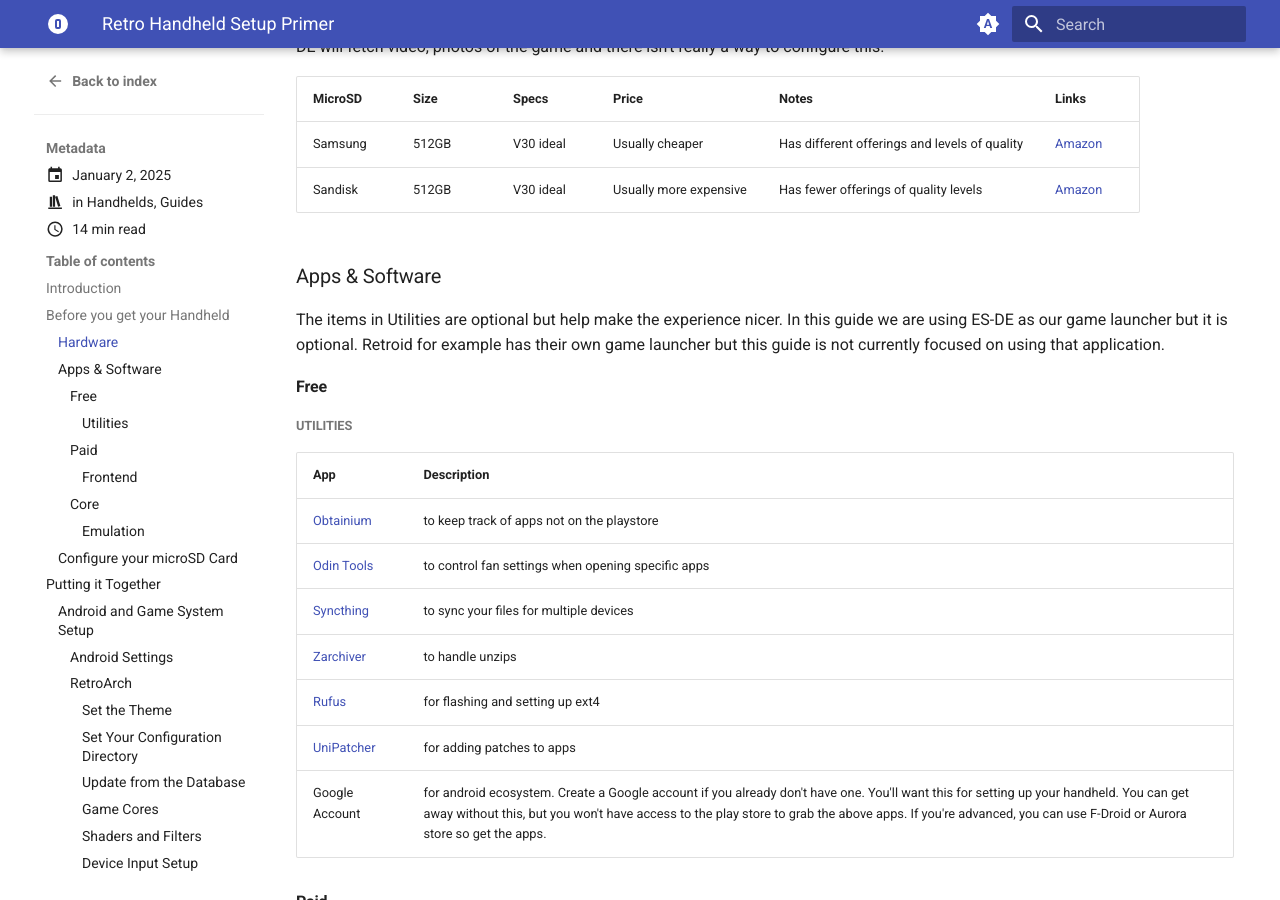
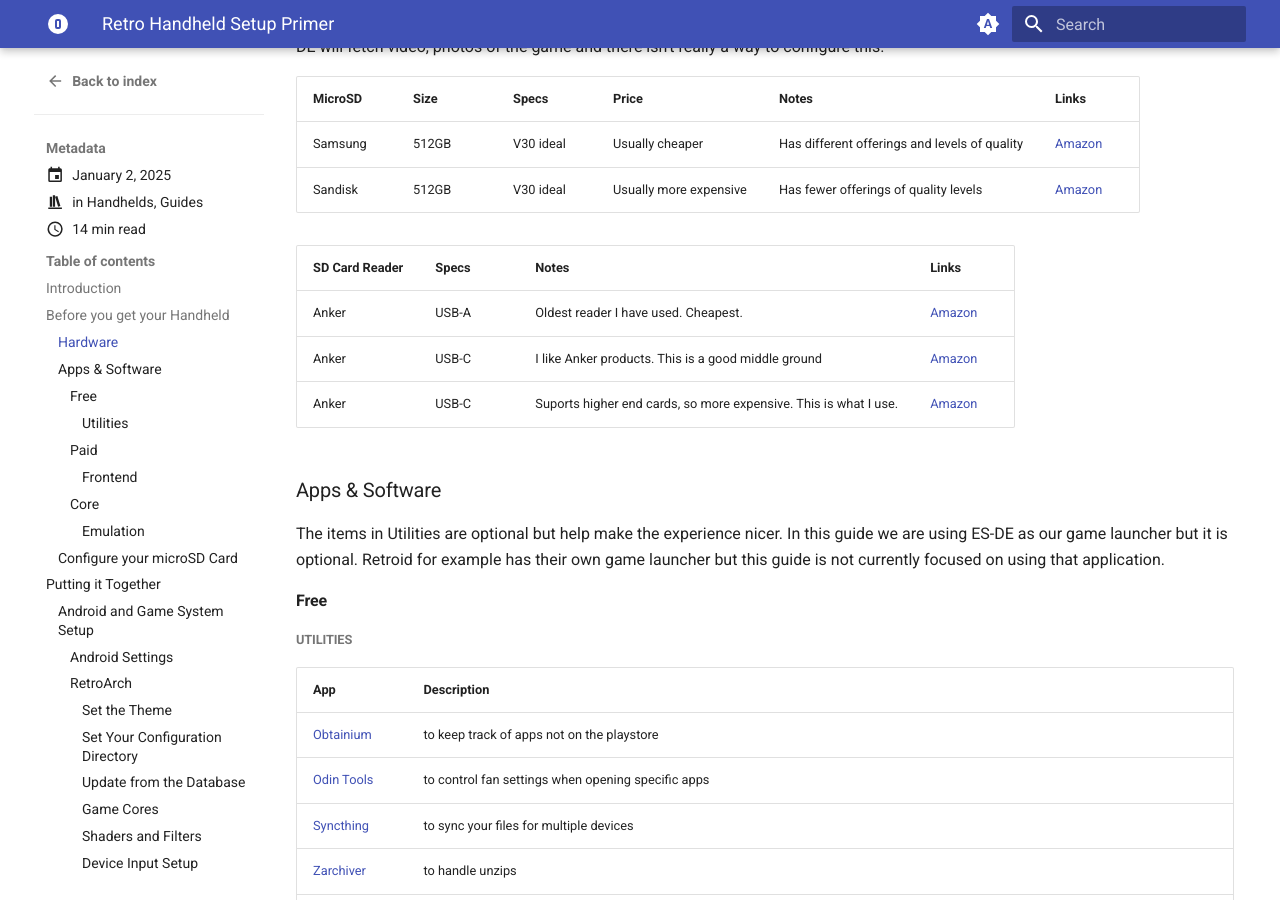
Before and after one commit to thejaykid7/retrosite, an MkDocs documentation site: the page built from docs/posts/android-handheld-guide.md, in a window 1280 px wide and 900 px high, scrolled down 740 px. Built offline with MkDocs 1.6.1 and Material for MkDocs 9.7.7, drawn with Linux system fonts in a browser that asks for light colours; comment, search, counter and statistics services are not loaded.

Commit message:
more cleanup

```diff
--- a/docs/posts/android-handheld-guide.md
+++ b/docs/posts/android-handheld-guide.md
@@ -47,6 +47,12 @@
 | ------- | ----- | --------- | ---------------------- | --------------------------------------------- |-------|
 | Samsung | 512GB | V30 ideal | Usually cheaper        | Has different offerings and levels of quality | [Amazon](https://amzn.to/4gAb6af) |
 | Sandisk | 512GB | V30 ideal | Usually more expensive | Has fewer offerings of quality levels         | [Amazon](https://amzn.to/40jAUBq) |
+
+| SD Card Reader | Specs    | Notes                                         | Links |
+| ------- | ----- | ---------------------- | --------------------------------------------- |
+| Anker | USB-A | Oldest reader I have used. Cheapest.         | [Amazon](https://amzn.to/3PpujPC) |
+| Anker | USB-C | I like Anker products. This is a good middle ground         | [Amazon](https://amzn.to/4fJxxbu) |
+| Anker | USB-C | Suports higher end cards, so more expensive. This is what I use.         | [Amazon](https://amzn.to/4j0cnJ6) |
 
 ### Apps & Software
 
```
